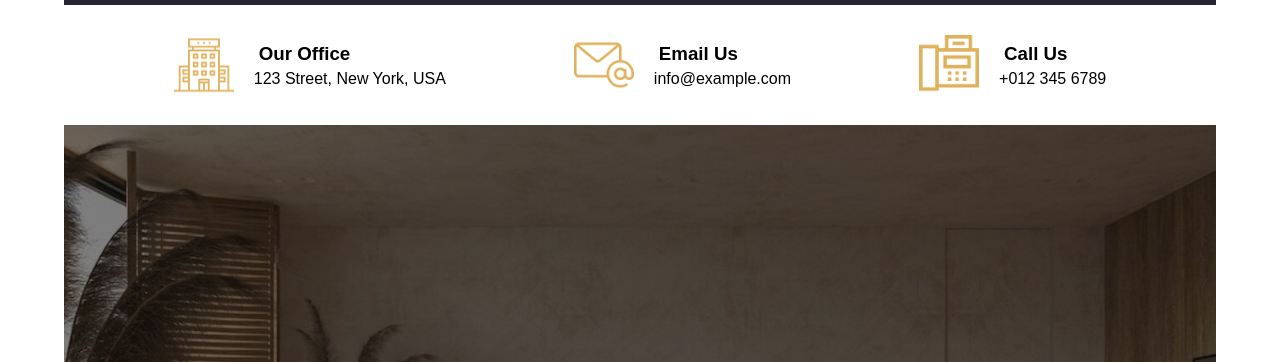
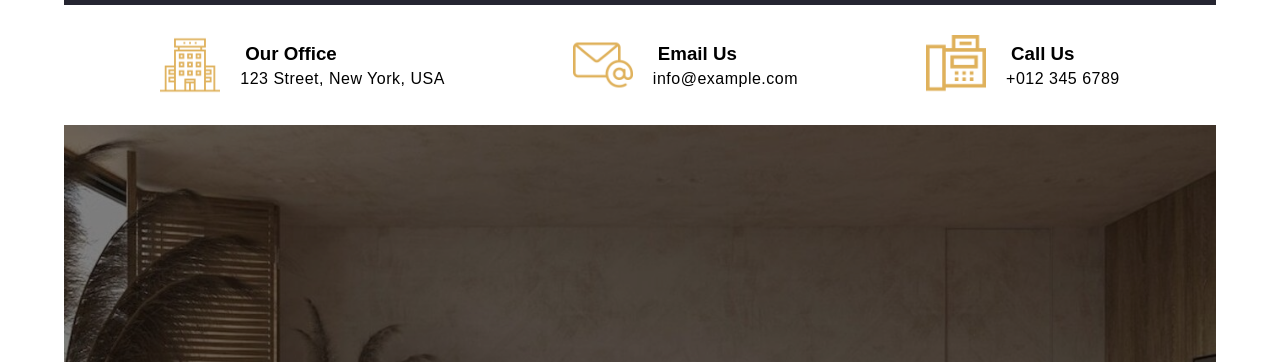
Before and after one commit to s31w4n/iDesign, a plain HTML site: page index.html in a window 1280 px wide. Shown: the part 135-497 px from the top of the page. Drawn offline with Linux system fonts and the light colour scheme; a web font is replaced by a local one.

Commit message:
appy some changes

```diff
--- a/assets/css/style.css
+++ b/assets/css/style.css
@@ -25,3 +25,6 @@ a {
 body {
   font-family: "montserrar", sans-serif;
 }
+p {
+  letter-spacing: 0.5px;
+}
```
